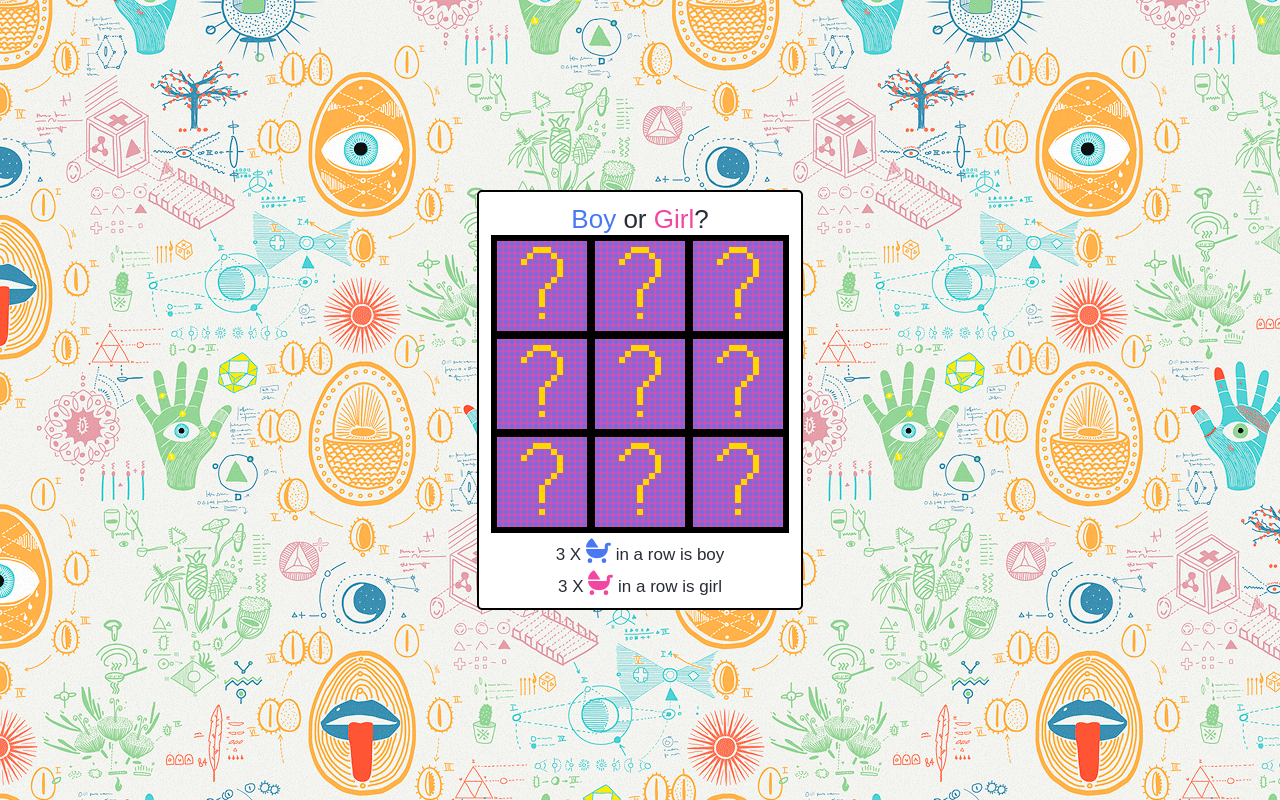
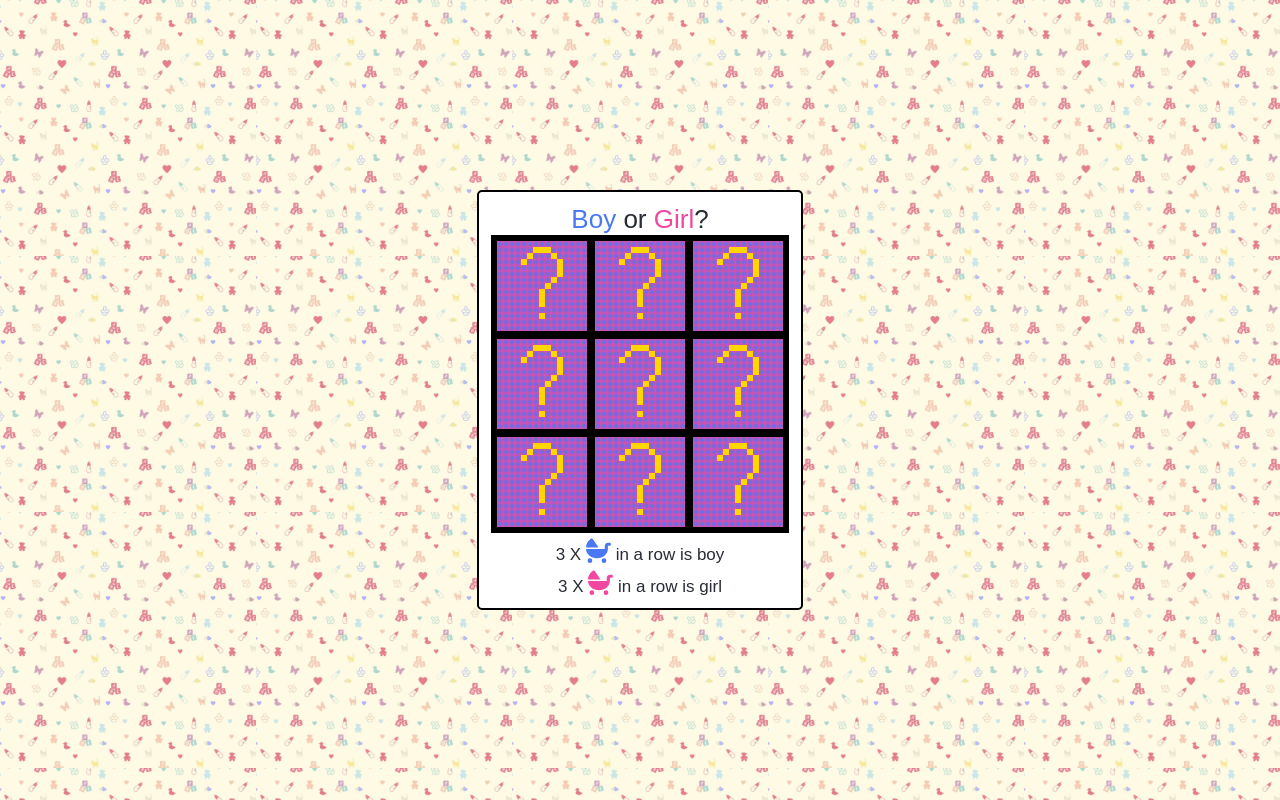
Before and after one commit to niros001/boy_or_girl, a React (Create React App) app: page / in a window 1280 px wide. Built offline with nearby package versions, Linux system fonts and the light colour scheme.

Commit message:
Change bg

```diff
--- a/src/index.css
+++ b/src/index.css
@@ -5,12 +5,9 @@ body {
     sans-serif;
   -webkit-font-smoothing: antialiased;
   -moz-osx-font-smoothing: grayscale;
-  background-image: url("./alchemy.gif");
-  /*background-color: #e5e5f7;*/
-  /*opacity: 1;*/
-  /*background-image:  linear-gradient(30deg, #444cf7 12%, transparent 12.5%, transparent 87%, #444cf7 87.5%, #444cf7), linear-gradient(150deg, #444cf7 12%, transparent 12.5%, transparent 87%, #444cf7 87.5%, #444cf7), linear-gradient(30deg, #444cf7 12%, transparent 12.5%, transparent 87%, #444cf7 87.5%, #444cf7), linear-gradient(150deg, #444cf7 12%, transparent 12.5%, transparent 87%, #444cf7 87.5%, #444cf7), linear-gradient(60deg, #444cf777 25%, transparent 25.5%, transparent 75%, #444cf777 75%, #444cf777), linear-gradient(60deg, #444cf777 25%, transparent 25.5%, transparent 75%, #444cf777 75%, #444cf777);*/
-  /*background-size: 36px 63px;*/
-  /*background-position: 0 0, 0 0, 18px 32px, 18px 32px, 0 0, 18px 32px;*/
+  background-image: url("./bg.jpeg");
+  background-repeat: repeat;
+  background-size: 256px 256px;
 }
 
 code {
```
Also changed, not shown: src/bg.jpeg (added).
